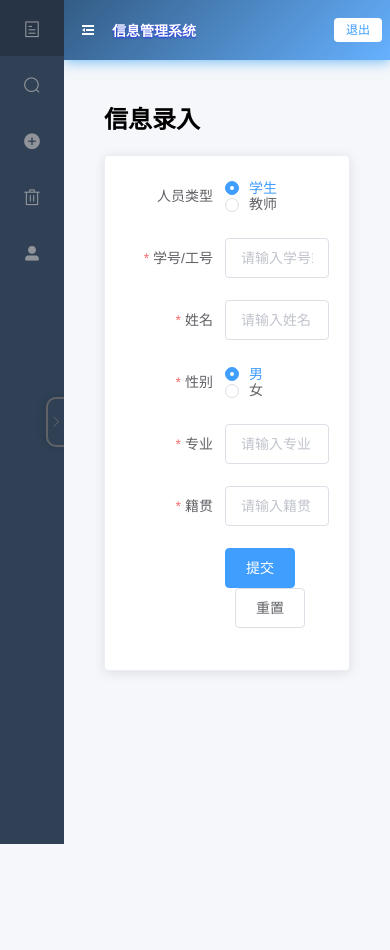
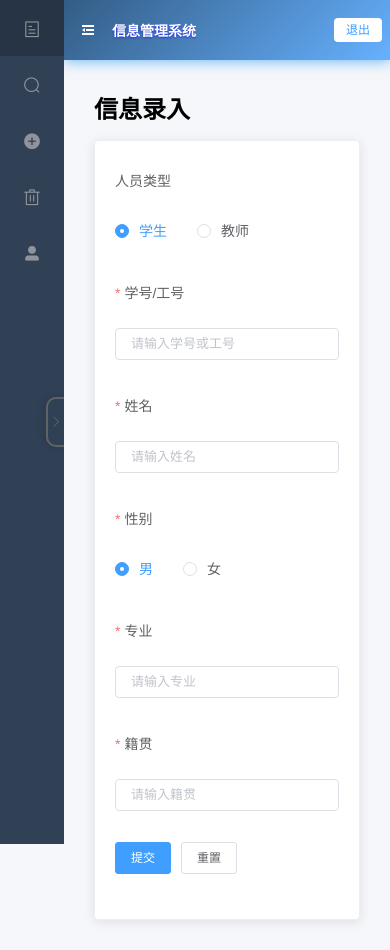
Before and after one commit to Yzenghui/information-management-system, a Vue app in the folder frontend/: page /add in a window 390 px wide. Before the commit the page ends 844 px from the top, so only its background shows below. Built offline with nearby package versions, Linux system fonts and the light colour scheme.

Commit message:
feat: 为信息录入页面添加响应式支持
- 实现表单标签位置和宽度自适应
- 添加输入框和按钮尺寸动态调整
- 优化移动端表单布局体验
- 保持所有原有功能完整

```diff
--- a/frontend/src/views/Add.vue
+++ b/frontend/src/views/Add.vue
@@ -3,7 +3,15 @@
     <h2>信息录入</h2>
 
     <el-card class="add-card">
-      <el-form :model="addForm" :rules="rules" ref="addFormRef" label-width="100px">
+      <!-- label-width：Element UI 表单属性，设置所有表单项标签的宽度 -->
+      <!-- label-position：Element UI 表单属性，设置标签的位置 -->
+      <el-form
+        :model="addForm"
+        :rules="rules"
+        ref="addFormRef"
+        :label-width="labelWidth"
+        :label-position="labelPosition"
+      >
         <!-- 类型选择 -->
         <el-form-item label="人员类型">
           <el-radio-group v-model="addForm.type">
@@ -14,12 +22,22 @@
 
         <!-- 学号/工号 -->
         <el-form-item label="学号/工号" prop="id">
-          <el-input v-model="addForm.id" placeholder="请输入学号或工号" @keyup.enter.native="handleSubmit"></el-input>
+          <el-input
+            v-model="addForm.id"
+            :size="inputSize"
+            placeholder="请输入学号或工号"
+            @keyup.enter.native="handleSubmit"
+          ></el-input>
         </el-form-item>
 
         <!-- 姓名 -->
         <el-form-item label="姓名" prop="name">
-          <el-input v-model="addForm.name" placeholder="请输入姓名" @keyup.enter.native="handleSubmit"></el-input>
+          <el-input
+            v-model="addForm.name"
+            :size="inputSize"
+            placeholder="请输入姓名"
+            @keyup.enter.native="handleSubmit"
+          ></el-input>
         </el-form-item>
 
         <!-- 性别 -->
@@ -31,22 +49,52 @@
         </el-form-item>
 
         <!-- 动态字段：专业/学科 -->
-        <el-form-item v-if="addForm.type === 'student'"  label="专业" prop="major">
-          <el-input v-model="addForm.major" placeholder="请输入专业" @keyup.enter.native="handleSubmit"></el-input>
+        <el-form-item
+          v-if="addForm.type === 'student'"
+          label="专业"
+          prop="major"
+        >
+          <el-input
+            v-model="addForm.major"
+            :size="inputSize"
+            placeholder="请输入专业"
+            @keyup.enter.native="handleSubmit"
+          ></el-input>
         </el-form-item>
-        <el-form-item v-else label="所授学科" prop="subject">
-          <el-input v-model="addForm.subject" placeholder="请输入所授学科" @keyup.enter.native="handleSubmit"></el-input>
+        <el-form-item
+          v-else
+          label="所授学科"
+          prop="subject"
+        >
+          <el-input
+            v-model="addForm.subject"
+            :size="inputSize"
+            placeholder="请输入所授学科"
+            @keyup.enter.native="handleSubmit"
+          ></el-input>
         </el-form-item>
 
         <!-- 籍贯 -->
         <el-form-item label="籍贯" prop="address">
-          <el-input v-model="addForm.address" placeholder="请输入籍贯" @keyup.enter.native="handleSubmit"></el-input>
+          <el-input
+            v-model="addForm.address"
+            :size="inputSize"
+            placeholder="请输入籍贯"
+            @keyup.enter.native="handleSubmit"
+          ></el-input>
         </el-form-item>
 
         <!-- 按钮 -->
         <el-form-item>
-          <el-button type="primary" @click="handleSubmit">提交</el-button>
-          <el-button @click="handleReset">重置</el-button>
+          <el-button
+            type="primary"
+            :size="buttonSize"
+            @click="handleSubmit"
+          >提交</el-button>
+          <el-button
+            :size="buttonSize"
+            @click="handleReset"
+          >重置</el-button>
         </el-form-item>
       </el-form>
     </el-card>
@@ -58,6 +106,7 @@ export default {
   name: "AddPage",
   data() {
     return {
+      screenWidth: document.documentElement.clientWidth, // 获取屏幕宽度用于响应式
       addForm: {
         type: "student", // student/teacher
         id: "",
@@ -77,6 +126,31 @@ export default {
       }
     };
   },
+  computed: {
+    // 根据屏幕宽度动态计算标签宽度
+    labelWidth() {
+      if (this.screenWidth < 480) {
+        return '80px'; // 手机端标签宽度
+      } else if (this.screenWidth < 768) {
+        return '90px'; // 平板端标签宽度
+      } else {
+        return '100px'; // 电脑端标签宽度
+      }
+    },
+    // 根据屏幕宽度动态计算标签位置
+    //top为标签在上方，right为标签在右侧
+    labelPosition() {
+      return this.screenWidth < 768 ? 'top' : 'right';
+    },
+    // 根据屏幕宽度动态计算输入框尺寸
+    inputSize() {
+      return this.screenWidth < 768 ? 'small' : 'medium';
+    },
+    // 根据屏幕宽度动态计算按钮尺寸
+    buttonSize() {
+      return this.screenWidth < 768 ? 'small' : 'medium';
+    }
+  },
   methods: {
     handleSubmit() {
       this.$refs.addFormRef.validate((valid) => {
@@ -90,7 +164,19 @@ export default {
     handleReset() {
       this.$refs.addFormRef.resetFields();
       this.addForm.type = "student";
+    },
+    // 监听窗口大小变化
+    handleResize() {
+      this.screenWidth = document.documentElement.clientWidth;
     }
+  },
+  mounted() {
+    // 添加窗口大小变化监听
+    window.addEventListener('resize', this.handleResize);
+  },
+  beforeDestroy() {
+    // 移除监听器，防止内存泄漏
+    window.removeEventListener('resize', this.handleResize);
   }
 };
 </script>
@@ -102,4 +188,21 @@ export default {
 .add-card{
     margin-top: 20px;
 }
+
+/* 响应式样式 */
+@media screen and (max-width: 768px) {
+  .add-page {
+    padding: 15px;
+  }
+}
+
+@media screen and (max-width: 480px) {
+  .add-page {
+    padding: 10px;
+  }
+
+  .add-card {
+    margin-top: 15px;
+  }
+}
 </style>
```
